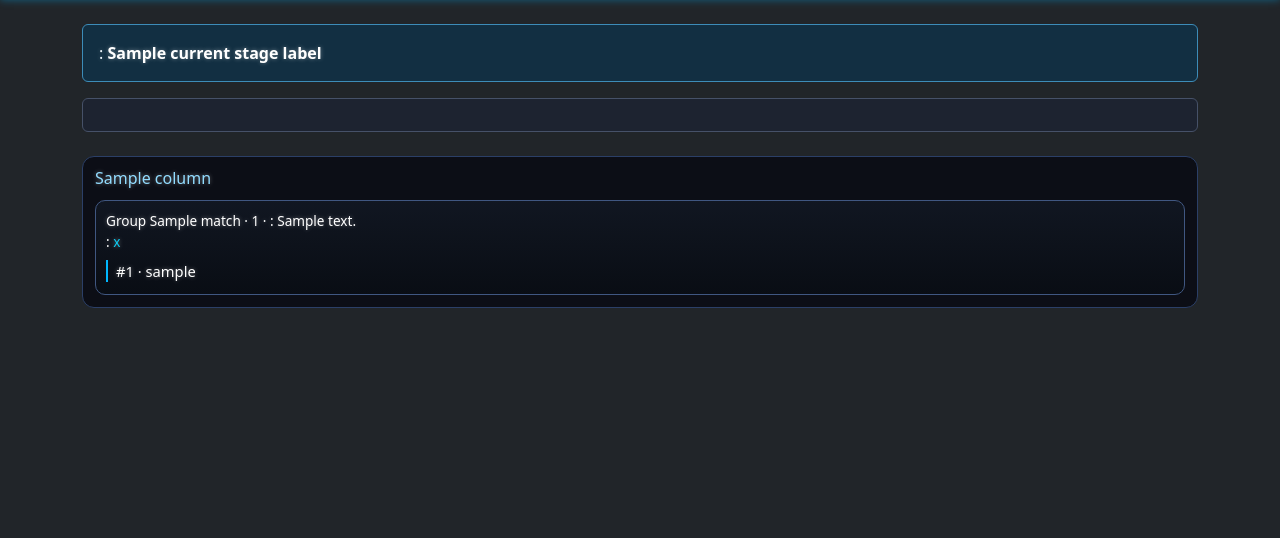
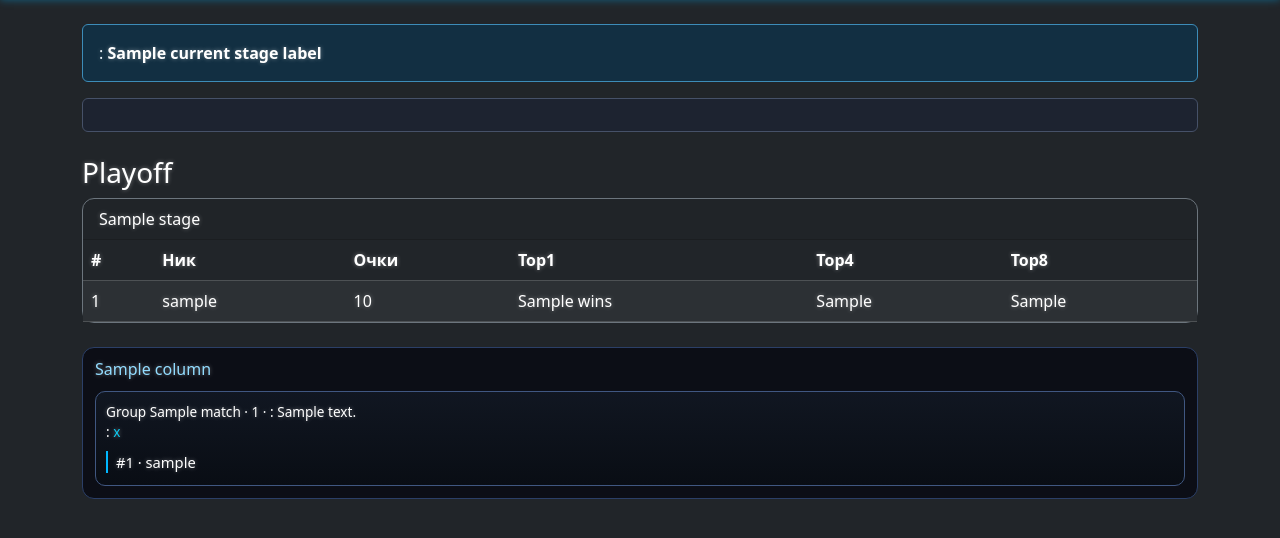
Before and after one commit to CatCodeArbelin/dacarbelin, a Python web app: template app/templates/tournament.html in a window 1280 px wide. Shown: the part 28-566 px from the top of the page. Run offline with Jinja, Linux system fonts and the light colour scheme; the template is opened without the code that fills it: most values are stand-ins (such as "Sample title", 1, 10 or a date in 2020).

Commit message:
Add explicit Top8 counters and tournament standings columns

```diff
--- a/app/models/tournament.py
+++ b/app/models/tournament.py
@@ -38,6 +38,7 @@ class GroupMember(Base):
     total_points: Mapped[int] = mapped_column(Integer, default=0)
     first_places: Mapped[int] = mapped_column(Integer, default=0)
     top4_finishes: Mapped[int] = mapped_column(Integer, default=0)
+    top8_finishes: Mapped[int] = mapped_column(Integer, default=0)
     eighth_places: Mapped[int] = mapped_column(Integer, default=0)
     last_game_place: Mapped[int] = mapped_column(Integer, default=8)
 
@@ -108,6 +109,7 @@ class PlayoffParticipant(Base):
     points: Mapped[int] = mapped_column(Integer, default=0)
     wins: Mapped[int] = mapped_column(Integer, default=0)
     top4_finishes: Mapped[int] = mapped_column(Integer, default=0)
+    top8_finishes: Mapped[int] = mapped_column(Integer, default=0)
     last_place: Mapped[int] = mapped_column(Integer, default=8)
     is_eliminated: Mapped[bool] = mapped_column(Boolean, default=False)
 
--- a/app/services/tournament.py
+++ b/app/services/tournament.py
@@ -353,6 +353,7 @@ def sort_members_for_table(members: list[GroupMember]) -> list[GroupMember]:
             -m.total_points,
             -m.first_places,
             -m.top4_finishes,
+            -m.top8_finishes,
             m.eighth_places,
             m.last_game_place,
             m.user_id,
@@ -388,6 +389,7 @@ async def apply_game_results(db: AsyncSession, group_id: int, ordered_user_ids:
         member.total_points += points
         member.first_places += 1 if place == 1 else 0
         member.top4_finishes += 1 if place <= 4 else 0
+        member.top8_finishes = (member.top8_finishes or 0) + 1
         member.eighth_places += 1 if place == 8 else 0
         member.last_game_place = place
 
@@ -417,11 +419,12 @@ def get_playoff_stage_blueprint(usable_count: int) -> list[tuple[str, str, int,
     return []
 
 
-def playoff_sort_key(participant: PlayoffParticipant) -> tuple[int, int, int, int, int]:
+def playoff_sort_key(participant: PlayoffParticipant) -> tuple[int, int, int, int, int, int]:
     return (
         participant.points,
         participant.wins,
         participant.top4_finishes,
+        participant.top8_finishes,
         -participant.last_place,
         -participant.user_id,
     )
@@ -433,6 +436,7 @@ def apply_points_to_playoff_participant(participant: PlayoffParticipant, place:
         participant.wins += 1
     if place <= 4:
         participant.top4_finishes += 1
+    participant.top8_finishes = (participant.top8_finishes or 0) + 1
     participant.last_place = place
 
 
--- a/app/templates/tournament.html
+++ b/app/templates/tournament.html
@@ -26,6 +26,89 @@
 <div class="alert alert-secondary">{{ tr('tournament_wait_start') }}</div>
 {% endif %}
 
+{% if standings %}
+<section class="mt-4">
+  <h3>I этап</h3>
+  <div class="row g-3">
+    {% for group in groups %}
+    {% set table = standings.get(group.id, []) %}
+    <div class="col-12 col-lg-6">
+      <div class="card bg-dark border-secondary h-100">
+        <div class="card-header">{{ group.name }}</div>
+        <div class="card-body p-0">
+          <div class="table-responsive mb-0">
+            <table class="table table-dark table-striped mb-0">
+              <thead>
+                <tr>
+                  <th>#</th>
+                  <th>Ник</th>
+                  <th>Очки</th>
+                  <th>Top1</th>
+                  <th>Top4</th>
+                  <th>Top8</th>
+                </tr>
+              </thead>
+              <tbody>
+                {% for member in table %}
+                <tr>
+                  <td>{{ loop.index }}</td>
+                  <td>{{ member.display_nickname }}</td>
+                  <td>{{ member.total_points }}</td>
+                  <td>{{ member.first_places }}</td>
+                  <td>{{ member.top4_finishes }}</td>
+                  <td>{{ member.top8_finishes }}</td>
+                </tr>
+                {% endfor %}
+              </tbody>
+            </table>
+          </div>
+        </div>
+      </div>
+    </div>
+    {% endfor %}
+  </div>
+</section>
+{% endif %}
+
+{% if playoff_standings %}
+<section class="mt-4">
+  <h3>Playoff</h3>
+  {% for stage in playoff_standings %}
+  <div class="card bg-dark border-secondary mb-3">
+    <div class="card-header">{{ stage.title }}</div>
+    <div class="card-body p-0">
+      <div class="table-responsive mb-0">
+        <table class="table table-dark table-striped mb-0">
+          <thead>
+            <tr>
+              <th>#</th>
+              <th>Ник</th>
+              <th>Очки</th>
+              <th>Top1</th>
+              <th>Top4</th>
+              <th>Top8</th>
+            </tr>
+          </thead>
+          <tbody>
+            {% for participant in stage.participants %}
+            <tr>
+              <td>{{ loop.index }}</td>
+              <td>{{ participant.display_nickname }}</td>
+              <td>{{ participant.points }}</td>
+              <td>{{ participant.wins }}</td>
+              <td>{{ participant.top4_finishes }}</td>
+              <td>{{ participant.top8_finishes }}</td>
+            </tr>
+            {% endfor %}
+          </tbody>
+        </table>
+      </div>
+    </div>
+  </div>
+  {% endfor %}
+</section>
+{% endif %}
+
 {% if bracket_columns %}
 <section class="playoff-bracket mt-4">
   {% for column in bracket_columns %}
```
Also changed, not shown: alembic/versions/0014_add_top8_finishes_counters.py (added, +26 -0 lines), app/routers/web.py (+42 -3 lines), tests/test_tournament_points.py (+3 -1 lines).
